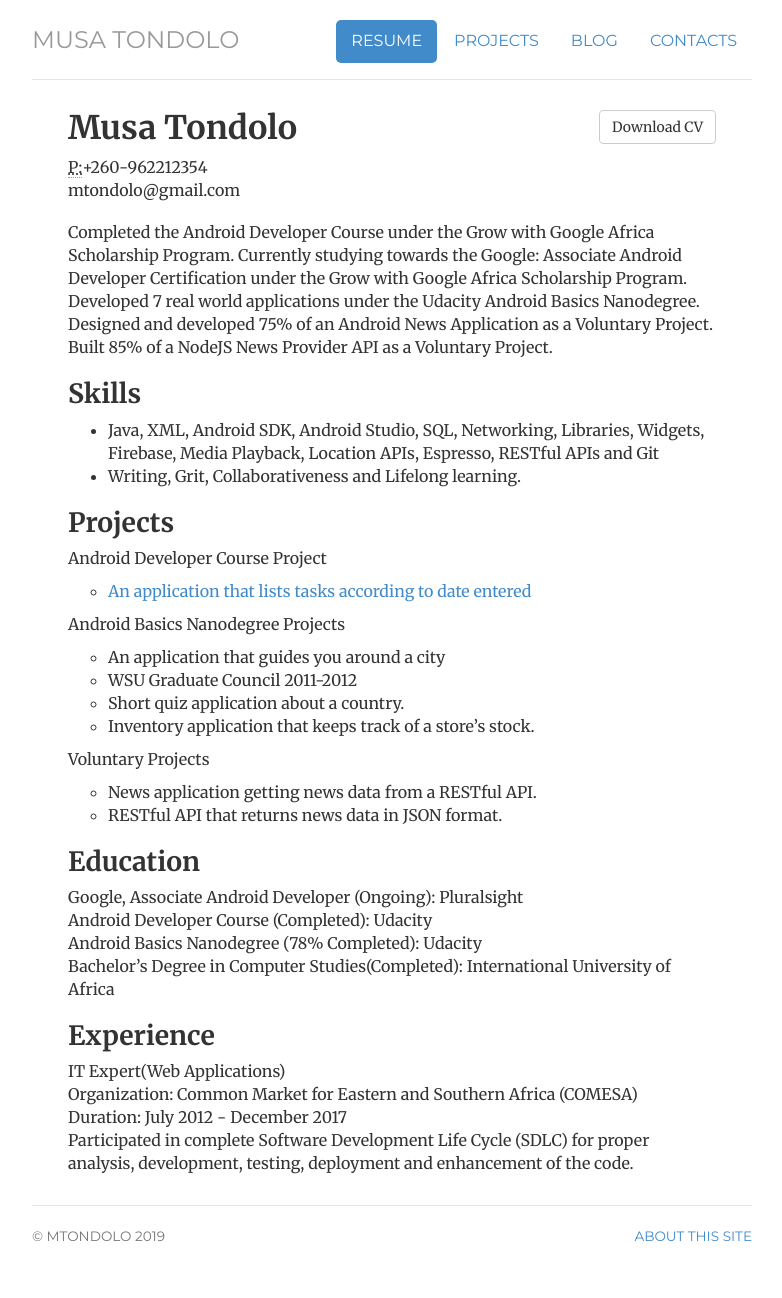
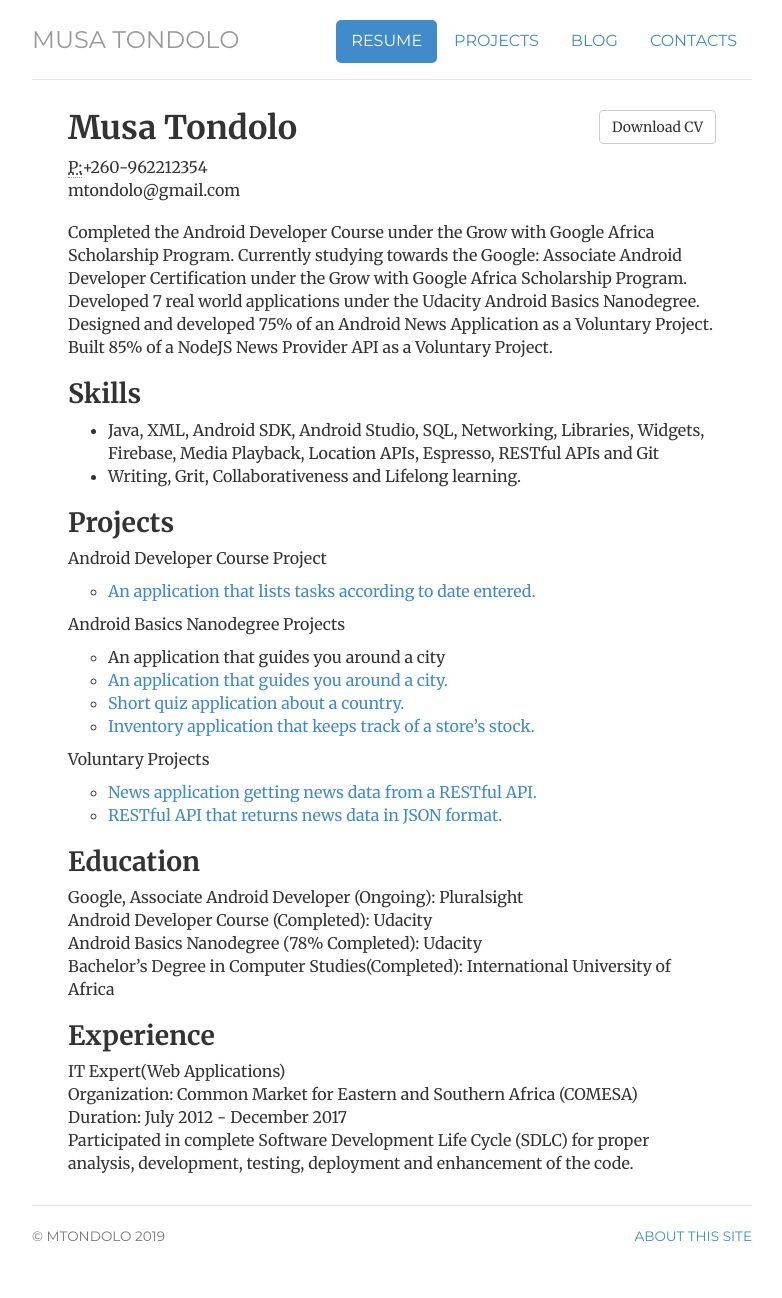
Before and after one commit to mtondolo/mtondolo.github.io, a Jekyll site: the page built from cv/index.html, in a window 1280 px wide. Shown: the whole page, without its empty margins (248-1030 px from the left). Built offline with Jekyll 4.4.1, drawn with Linux system fonts in a browser that asks for light colours.

Commit message:
Update index.html

```diff
--- a/cv/index.html
+++ b/cv/index.html
@@ -34,23 +34,23 @@ description: Current Resume for Musa Tondolo, an Android Developer supplimented
 				<li>Android Developer Course Project</li>
 					<p>
 					<ul>
-					<li><a href="http://www.publishing.umich.edu">An application  that lists tasks according to date entered</a></li>
+					<li><a href="https://github.com/mtondolo/Journal-App">An application  that lists tasks according to date entered.</a></li>
 					</ul>
 					</p>
 				<li>Android Basics Nanodegree Projects</li>
 					<p>
 					<ul>
 					<li>An application that guides you around a city</li>
-					<li>WSU Graduate Council 2011-2012</li>
-					<li>Short quiz application about a country.</li>
-					<li>Inventory application  that keeps track of a store’s stock.</li>
+					<li><a href="https://github.com/mtondolo/LusakaTourGuide">An application that guides you around a city.</a></li>
+					<li><a href="https://github.com/mtondolo/ZambiaQuiz">Short quiz application about a country.</a></li>
+					<li><a href="https://github.com/mtondolo/BookVillage">Inventory application  that keeps track of a store’s stock.</a></li>
 					</ul>
 					</p>
 				<li>Voluntary Projects</li>
                                         <p>
 					<ul>
-					<li>News application getting news data from a RESTful API.</li>
-					<li>RESTful API that returns news data in JSON format.</li>
+					<li><a href="https://github.com/mtondolo/comesapp-android">News application getting news data from a RESTful API.</a></li>
+					<li><a href="https://github.com/mtondolo/comesapp-api">RESTful API that returns news data in JSON format.</a></li>
 					</ul>
 					</p>
 	                                </ul>
```
